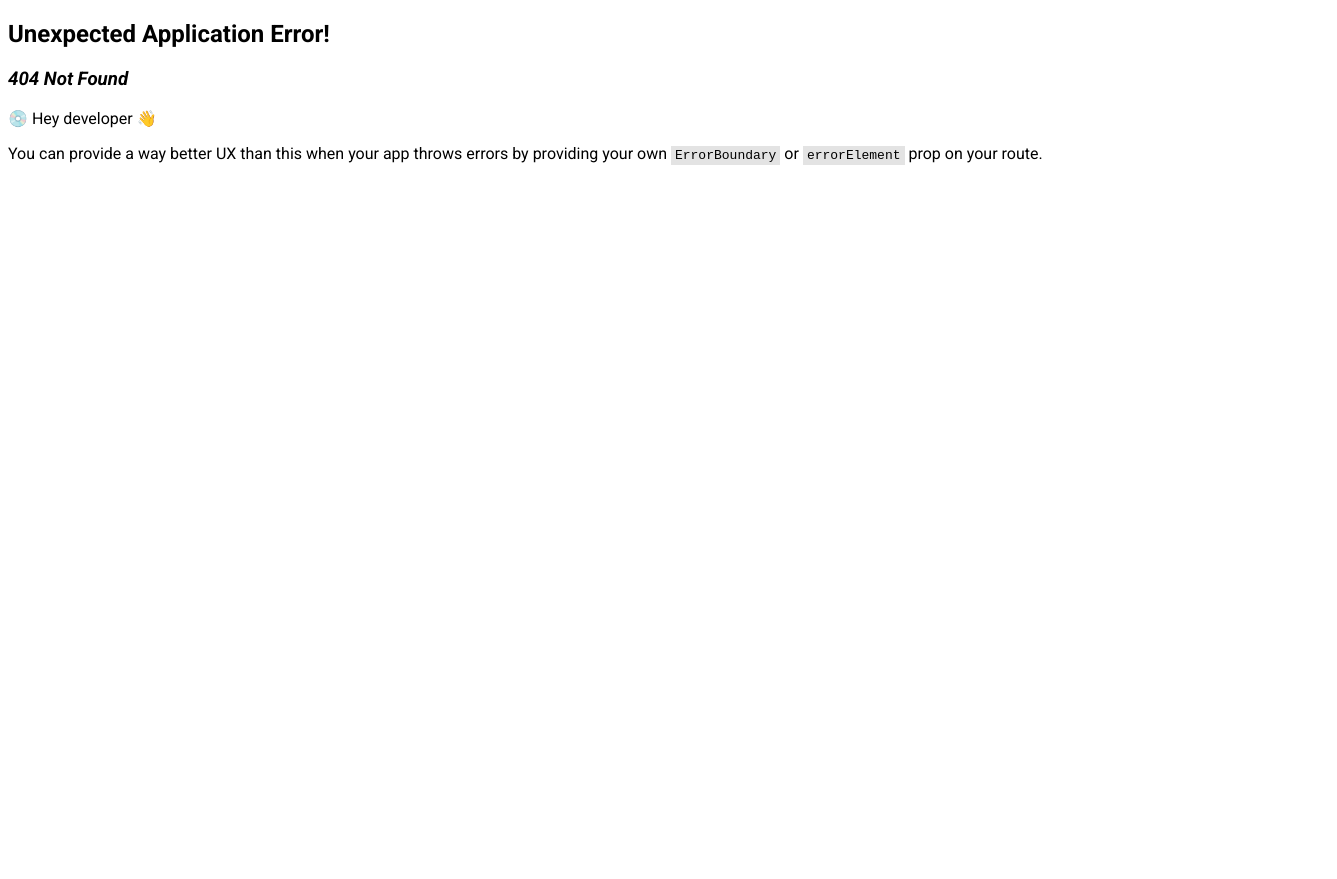
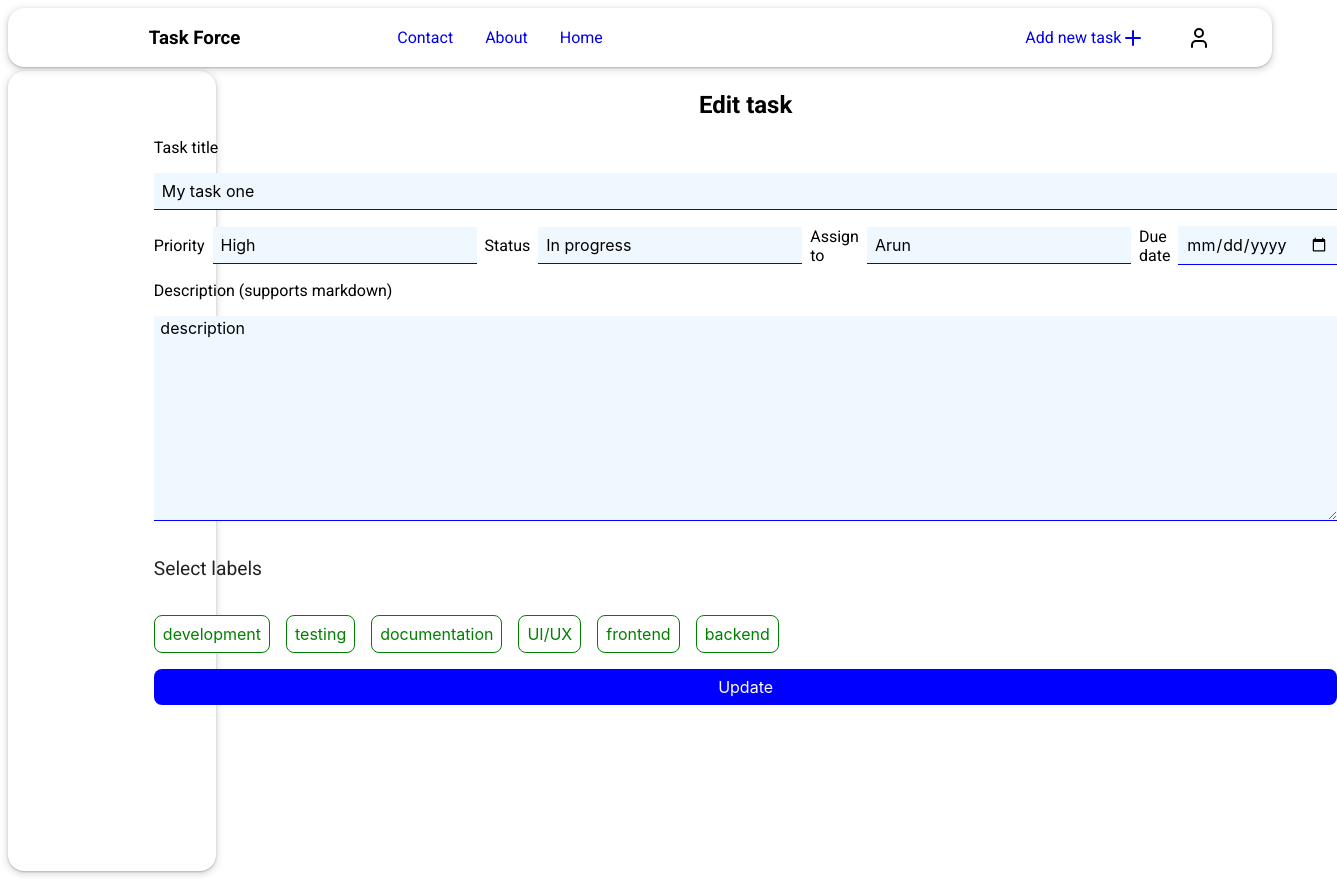
Before and after one commit to arunkumar413/taskManager2, a React (Create React App) app: page /task/1/edit in a window 1280 px wide. Before the commit this address had no page. Shown: the whole page, 1337 px wide, since content can reach past the window. Before the commit the page ends 800 px from the top, so only its background shows below. Built offline with nearby package versions, Linux system fonts and the light colour scheme.

Commit message:
adding edit task page and labels selection

```diff
--- a/public/index.html
+++ b/public/index.html
@@ -23,8 +23,8 @@
       work correctly both with client-side routing and a non-root public URL.
       Learn how to configure a non-root public URL by running `npm run build`.
     -->
-    <link rel="stylesheet" href="index.css"></link>
-	<title>React App</title>
+    <link type="text/css" rel="stylesheet" href="/index.css"></link>
+	<title>Task Force</title>
 </head>
 
 <body>
--- a/src/AppRouter.js
+++ b/src/AppRouter.js
@@ -10,6 +10,7 @@ import { Layout } from "./Layout";
 import { AboutPage } from "./pages/AboutPage";
 import { TaskPage } from "./pages/TaskPage";
 import { CreateNewTaskPage } from "./pages/CreateNewTaskPage";
+import { EditTaskPage } from "./pages/EditTaskPage";
 
 
 
@@ -36,6 +37,10 @@ export const AppRouter = createBrowserRouter([
         {
             path:'/add-new-task',
             element:<CreateNewTaskPage/>
+        },
+        {
+            path:'/task/:task_id/edit',
+            element:<EditTaskPage/>
         }
         ]
     },
--- a/src/appState/tasksFilterSlice.js
+++ b/src/appState/tasksFilterSlice.js
@@ -19,7 +19,8 @@ export const counterSlice = createSlice({
       dueDate: new Date().toISOString(),
       priority: "High",
       status: "In progress",
-      user: "Arun"
+      user: "Arun",
+      description:" description"
     },
     today: [],
     tomorrow: [],
--- a/src/components/Header.js
+++ b/src/components/Header.js
@@ -17,20 +17,25 @@ export function Header() {
     return (
         <header className="Header">
             <div className="header-title">
-                <h3> Welcome to Task Manager</h3>
+                <h3> Task Force</h3>
             </div>
             <nav className="sidbar-nav-links">
                 <Link to="/contact">Contact</Link>
                 <Link to="/about">About</Link>
                 <Link to="/">Home</Link>
             </nav>
-            <Link style={{display:"flex",flexDirection:'row',justifyContent:'center',alignItems:'center'}} className="add-new-task-link" to="/add-new-task">
-            <span>    Add new task
-            </span>
-            <svg xmlns="http://www.w3.org/2000/svg" width="24" height="24" viewBox="0 0 24 24" fill="none" stroke="currentColor" stroke-width="2" stroke-linecap="round" stroke-linejoin="round" class="lucide lucide-plus"><path d="M5 12h14"/><path d="M12 5v14"/></svg>
+            <Link style={{ display: "flex", flexDirection: 'row', justifyContent: 'center', alignItems: 'center' }} className="add-new-task-link" to="/add-new-task">
+                <span>    Add new task
+                </span>
+                <svg xmlns="http://www.w3.org/2000/svg" width="24" height="24" viewBox="0 0 24 24" fill="none" stroke="currentColor"
+                    strokeWidth="2" strokeLinecap="round"
+                    strokeLinejoin="round" className="lucide lucide-plus">
+                    <path d="M5 12h14" /><path d="M12 5v14" /></svg>
 
             </Link>
-            <svg xmlns="http://www.w3.org/2000/svg" width="24" height="24" viewBox="0 0 24 24" fill="none" stroke="currentColor" strokeWidth="2" strokeLinecap="round" strokeLinejoin="round" className="lucide lucide-user"><path d="M19 21v-2a4 4 0 0 0-4-4H9a4 4 0 0 0-4 4v2" /><circle cx="12" cy="7" r="4" /></svg>
+            <svg xmlns="http://www.w3.org/2000/svg" width="24" height="24" viewBox="0 0 24 24"
+                fill="none" stroke="currentColor" strokeWidth="2" strokeLinecap="round" strokeLinejoin="round"
+                className="lucide lucide-user"><path d="M19 21v-2a4 4 0 0 0-4-4H9a4 4 0 0 0-4 4v2" /><circle cx="12" cy="7" r="4" /></svg>
         </header>
     )
 }
--- /dev/null
+++ b/src/components/Labels.jsx
@@ -0,0 +1,52 @@
+import React, { useState } from "react";
+
+
+export function Labels({ selectedLabels, setSelectedLabels }) {
+    const [labels, setLabels] = useState(["development", "testing", 'documentation', "UI/UX",'frontend','backend'])
+    // const [selectedLabels, setSelectedLabels] = useState([])
+
+    function toggleLabel(evt) {
+        let clickedLabel = evt.target.name
+        if (selectedLabels.includes(clickedLabel)) {
+            let temp = selectedLabels.filter(function (item, index) {
+                return clickedLabel !== item
+            })
+            setSelectedLabels(temp)
+        }
+
+        else {
+            setSelectedLabels(function (prevState) {
+                return [...prevState, clickedLabel]
+            })
+
+        }
+    }
+
+
+    function addClass(item) {
+        if (selectedLabels.includes(item)) {
+            return "btn small filled success"
+        }
+
+        else {
+            return "btn small outlined success"
+        }
+    }
+
+
+    const labelElements = labels.map(function (item, index) {
+        return <button style={{ textAlign: "center" }} name={item} onClick={toggleLabel} key={index.toString()} className={addClass(item)}> {item}
+            {selectedLabels.includes(item) ?
+                <svg xmlns="http://www.w3.org/2000/svg" width="16" height="16" viewBox="0 0 24 24" fill="none" stroke="currentColor"
+                    strokeWidth="2" strokeLinecap="round" strokeLinejoin="round" className="lucide lucide-check"><path d="M20 6 9 17l-5-5" /></svg> : ""
+            }
+        </button>
+    })
+
+
+    return (
+        <div style={{ display: "flex", flexDirection: "row", gap: "1rem" }} className="Labels">
+            {labelElements}
+        </div>
+    )
+}
--- a/src/components/TaskModal.js
+++ b/src/components/TaskModal.js
@@ -56,14 +56,18 @@ export function TaskModal({ isModalOpen, closeModal, selectedTask }) {
         <dialog className="task-modal" ref={ref} onCancel={closeModal}>
             <div className="selected-task-modal-header">
                 <h2> {selectedTask.title}</h2>
-                <div className='username-box' style={{display:'flex',justifyContet:'center',flexDirection:'row',alignItems:'center'}}>
-                <svg xmlns="http://www.w3.org/2000/svg" width="24" height="24" viewBox="0 0 24 24" fill="none" stroke="currentColor" stroke-width="2" stroke-linecap="round" stroke-linejoin="round" class="lucide lucide-user"><path d="M19 21v-2a4 4 0 0 0-4-4H9a4 4 0 0 0-4 4v2"/><circle cx="12" cy="7" r="4"/></svg>
-                <p>  {selectedTask.user}</p>
+                <div className='username-box' style={{ display: 'flex', justifyContet: 'center', flexDirection: 'row', alignItems: 'center' }}>
+                    <svg xmlns="http://www.w3.org/2000/svg" width="24" height="24" viewBox="0 0 24 24" fill="none" stroke="currentColor"
+                        strokeWidth="2" strokeLinecap="round" strokeLinejoin="round" class="lucide lucide-user">
+                        <path d="M19 21v-2a4 4 0 0 0-4-4H9a4 4 0 0 0-4 4v2" /><circle cx="12" cy="7" r="4" /></svg>
+                    <p>  {selectedTask.user}</p>
                 </div>
-                <div className='task-status-box' style={{display:'flex',justifyContet:'center',flexDirection:'row',alignItems:'center'}}>
+                <div className='task-status-box' style={{ display: 'flex', justifyContet: 'center', flexDirection: 'row', alignItems: 'center' }}>
 
-                <svg xmlns="http://www.w3.org/2000/svg" width="24" height="24" viewBox="0 0 24 24" fill="none" stroke="currentColor" stroke-width="2" stroke-linecap="round" stroke-linejoin="round" class="lucide lucide-list-todo"><rect x="3" y="5" width="6" height="6" rx="1"/><path d="m3 17 2 2 4-4"/><path d="M13 6h8"/><path d="M13 12h8"/><path d="M13 18h8"/></svg>
-                <p>  {selectedTask.status}</p>
+                    <svg xmlns="http://www.w3.org/2000/svg" width="24" height="24" viewBox="0 0 24 24" fill="none" stroke="currentColor" strokeWidth="2"
+                        strokeLinecap="round" strokeLinejoin="round" class="lucide lucide-list-todo"><rect x="3" y="5" width="6" height="6" rx="1" /><path d="m3 17 2 2 4-4" />
+                        <path d="M13 6h8" /><path d="M13 12h8" /><path d="M13 18h8" /></svg>
+                    <p>  {selectedTask.status}</p>
                 </div>
                 <p>  {selectedTask.priority}</p>
             </div>
--- a/src/components/TaskPageSidebarContent.js
+++ b/src/components/TaskPageSidebarContent.js
@@ -1,10 +1,14 @@
 import React, { useState } from "react"
+import { useSelector } from "react-redux"
+import { Labels } from "./Labels"
 
 
 
 
 
 export function TaskPageSidebarContent() {
+    // const labels= useSelector(state=>state.selectedTask.labels)
+    // [selectedLabels,setSelectedLabels]= useState(labels)
 
     const [labels, setLabels] = useState(['bug', 'feature', 'enhancement'])
     const labelElements = labels.map(function (item, index) {
--- a/src/pages/CreateNewTaskPage.js
+++ b/src/pages/CreateNewTaskPage.js
@@ -1,4 +1,5 @@
 import React, { useState } from "react";
+import { Labels } from "../components/Labels";
 
 
 export function CreateNewTaskPage() {
@@ -13,6 +14,8 @@ export function CreateNewTaskPage() {
         labels: [],
 
     })
+
+    const [selectedLabels, setSelectedLabels] = useState([])
 
 
     function handleNewTaskInfo(evt) {
@@ -29,7 +32,7 @@ export function CreateNewTaskPage() {
             </div>
             <div className="new-task-form">
                 <label>  Task title   </label>
-                <input name="title" onChange={handleNewTaskInfo} placeholder="Title" className="input medium primary filled" type="text" />
+                <input name="title" onChange={handleNewTaskInfo} placeholder="Title" className="input small primary filled" type="text" />
 
                 <div className="new-task-second-row" style={{
                     display: 'flex',
@@ -40,7 +43,7 @@ export function CreateNewTaskPage() {
                 }}>
 
                     <label>Priority</label>
-                    <input onChange={handleNewTaskInfo} name="priority" type="text" list='select-priority' className="input medium primary filled" />
+                    <input onChange={handleNewTaskInfo} name="priority" type="text" list='select-priority' className="input small primary filled" />
                     <datalist id='select-priority' >
                         <option value="Low">Low</option>
                         <option value="Medium">Medium</option>
@@ -50,7 +53,7 @@ export function CreateNewTaskPage() {
 
 
                     <label>Status</label>
-                    <input onChange={handleNewTaskInfo} name="status" type="text" list="select-status" className="input medium primary filled" />
+                    <input onChange={handleNewTaskInfo} name="status" type="text" list="select-status" className="input small primary filled" />
                     <datalist id='select-status'>
                         <option value="In progress">In progress</option>
                         <option value="Backlog"> Backlog</option>
@@ -58,23 +61,18 @@ export function CreateNewTaskPage() {
                     </datalist>
 
                     <label> Assign to</label>
-                    <input onChange={handleNewTaskInfo} name="user" type="text" className="input medium primary filled" />
+                    <input onChange={handleNewTaskInfo} name="user" type="text" className="input small primary filled" />
 
                     <label> Due date</label>
-                    <input onChange={handleNewTaskInfo} name="dueDate" type="date" className="input medium primary filled" />
+                    <input onChange={handleNewTaskInfo} name="dueDate" type="date" className="input small primary filled" />
                 </div>
 
                 <label> Description (supports markdown) </label>
                 <textarea className="input primary filled" onChange={handleNewTaskInfo} name="description" rows={10} />
 
-                <label> Select labels</label>
-                <div className="label-list" style={{ display: 'flex', flexDirection: "row", justifyContent: "flex-start", alignItems: 'center', gap: "1rem" }}>
-                    <button className="btn small primary outlined">bug</button>
-                    <button className="btn small primary outlined">feature</button>
-                    <button className="btn small primary outlined">enhancement</button>
-                </div>
-
-                <button className="btn primary medium filled">Save</button>
+                <p> Select labels</p>
+                <Labels selectedLabels={selectedLabels} setSelectedLabels={setSelectedLabels}/>
+                <button className="btn primary small filled">Save</button>
 
             </div>
 
--- /dev/null
+++ b/src/pages/EditTaskPage.jsx
@@ -0,0 +1,76 @@
+import React, { useEffect, useState } from "react";
+import { useSelector } from "react-redux";
+import { Labels } from "../components/Labels";
+
+
+
+
+export function EditTaskPage() {
+
+
+    const selectedTask = useSelector(state => state.selectedTask)
+    const [selectedLabels, setSelectedLabels] = useState([]);
+
+
+    function handleEditTaskInfo() {
+    }
+
+
+    useEffect(function () {
+    }, [selectedLabels])
+
+
+    return (
+        <div className="EditTaskPage">
+            <div style={{ textAlign: 'center' }} className="new-task-heading">
+                <h2> Edit task</h2>
+            </div>
+            <div className="new-task-form">
+                <label>  Task title   </label>
+                <input value={selectedTask.title} name="title" onChange={handleEditTaskInfo} placeholder="Title" className="input small primary filled" type="text" />
+
+                <div className="new-task-second-row" style={{
+                    display: 'flex',
+                    flexDirection: 'row',
+                    justifyContent: 'flex-start',
+                    alignItems: "center",
+                    gap: '0.5rem'
+                }}>
+
+                    <label>Priority</label>
+                    <input value={selectedTask.priority} onChange={handleEditTaskInfo} name="priority" type="text" list='select-priority' className="input small primary filled" />
+                    <datalist id='select-priority' >
+                        <option value="Low">Low</option>
+                        <option value="Medium">Medium</option>
+                        <option value="High">High</option>
+                        <option value="Urgent">Urgent</option>
+                    </datalist>
+
+
+                    <label>Status</label>
+                    <input value={selectedTask.status} onChange={handleEditTaskInfo} name="status" type="text" list="select-status" className="input small primary filled" />
+                    <datalist id='select-status'>
+                        <option value="In progress">In progress</option>
+                        <option value="Backlog"> Backlog</option>
+                        <option value="Done">Done</option>
+                    </datalist>
+
+                    <label> Assign to</label>
+                    <input value={selectedTask.user} onChange={handleEditTaskInfo} name="user" type="text" className="input small primary filled" />
+
+                    <label> Due date</label>
+                    <input value={new Date(selectedTask.dueDate)} onChange={handleEditTaskInfo} name="dueDate" type="date" className="input small primary filled" />
+                </div>
+
+                <label> Description (supports markdown) </label>
+                <textarea value={selectedTask.description} className="input primary filled" onChange={handleEditTaskInfo} name="description" rows={10} />
+
+                <p> Select labels</p>
+                <Labels selectedLabels={selectedLabels} setSelectedLabels={setSelectedLabels} />
+                <button className="btn primary small filled">Update</button>
+
+            </div>
+
+        </div>
+    )
+}
--- a/src/pages/TaskPage.js
+++ b/src/pages/TaskPage.js
@@ -1,12 +1,13 @@
 // Modal as a separate component
 import { useEffect, useRef, useState } from "react";
 import Markdown from 'react-markdown'
-import { useLocation, useNavigate, useNavigation } from "react-router-dom";
+import { useSelector } from "react-redux";
+import { Link, useLocation, useNavigate, useNavigation } from "react-router-dom";
 
 
 export function TaskPage() {
     const location = useLocation();
-    const selectedTask = location.state
+    const selectedTask = useSelector(state => state.selectedTask)
 
     const [comments, setComments] = useState([{
         comment: "### Lorem Ipsum is simply dummy text of the printing and typesetting industry.",
@@ -33,15 +34,13 @@ export function TaskPage() {
 
     }
     ])
-    // const ref = useRef();
 
-    // useEffect(() => {
-    //     if (isModalOpen) {
-    //         ref.current?.showModal();
-    //     } else {
-    //         ref.current?.close();
-    //     }
-    // }, [isModalOpen]);
+
+
+    useEffect(function () {
+
+
+    }, [selectedTask])
 
 
     const commentElements = comments.map(function (item, index) {
@@ -76,7 +75,6 @@ export function TaskPage() {
     }
 
 
-
     return (
         <div className="TaskPage">
             <div className="selected-task-page-header">
@@ -92,8 +90,9 @@ export function TaskPage() {
                 </div>
                 <p className={addClass(selectedTask.priority)} >  {selectedTask.priority}</p>
                 <p>  {new Date(selectedTask.dueDate).toDateString()}</p>
-                <svg xmlns="http://www.w3.org/2000/svg" width="24" height="24" viewBox="0 0 24 24" fill="none" stroke="currentColor" strokeWidth="2" strokeLinecap="round" strokeLinejoin="round" className="lucide lucide-file-edit"><path d="M4 13.5V4a2 2 0 0 1 2-2h8.5L20 7.5V20a2 2 0 0 1-2 2h-5.5"/><polyline points="14 2 14 8 20 8"/><path d="M10.42 12.61a2.1 2.1 0 1 1 2.97 2.97L7.95 21 4 22l.99-3.95 5.43-5.44Z"/></svg>
-
+                <Link to={`/task/${selectedTask.id}/edit`}>
+                    <svg xmlns="http://www.w3.org/2000/svg" width="24" height="24" viewBox="0 0 24 24" fill="none" stroke="currentColor" strokeWidth="2" strokeLinecap="round" strokeLinejoin="round" className="lucide lucide-file-edit"><path d="M4 13.5V4a2 2 0 0 1 2-2h8.5L20 7.5V20a2 2 0 0 1-2 2h-5.5" /><polyline points="14 2 14 8 20 8" /><path d="M10.42 12.61a2.1 2.1 0 1 1 2.97 2.97L7.95 21 4 22l.99-3.95 5.43-5.44Z" /></svg>
+                </Link>
             </div>
 
             <div className="selected-task-page-body">
--- a/src/styles.css
+++ b/src/styles.css
@@ -121,8 +121,7 @@ body {
 
 .comment-item {
   padding: 0.5rem;
-  border-radius: 0.5rem;
-  box-shadow: rgba(0, 0, 0, 0.05) 0px 0px 0px 1px, rgb(209, 213, 219) 0px 0px 0px 1px inset;
+  border-bottom: solid 0.5px lightgrey;
 }
 
 .selected-task-modal-comments-container {
@@ -172,6 +171,8 @@ aside {
 
 main {
   grid-column: 3/13;
+  padding-left: 0.5rem;
+  padding-right: 0.5rem;
 }
 
 
@@ -260,3 +261,7 @@ a:hover{
   align-items: center;
   gap: 1rem;
 }
+
+.selected-task-page-comments-container{
+  border-top: solid 0.5px lightgrey;
+}
--- a/src/tasks.js
+++ b/src/tasks.js
@@ -9,6 +9,7 @@ export const tasks = [
     status: "In progress",
     user: "Arun",
     description:"Lorem Ipsum is simply dummy text of the printing and typesetting industry. Lorem Ipsum has been the industry's standard dummy text ever since the 1500s, when an unknown printer took a galley of type and scrambled it to make a type specimen book. It has survived not only five centuries, but also the leap into electronic typesetting, remaining essentially unchanged. It was popularised in the 1960s with the release of Letraset sheets containing Lorem Ipsum passages, and more recently with desktop publishing software like Aldus PageMaker including versions of Lorem Ipsum",
+    labels:["testing",'development']
   },
   {
     id:2,
```
